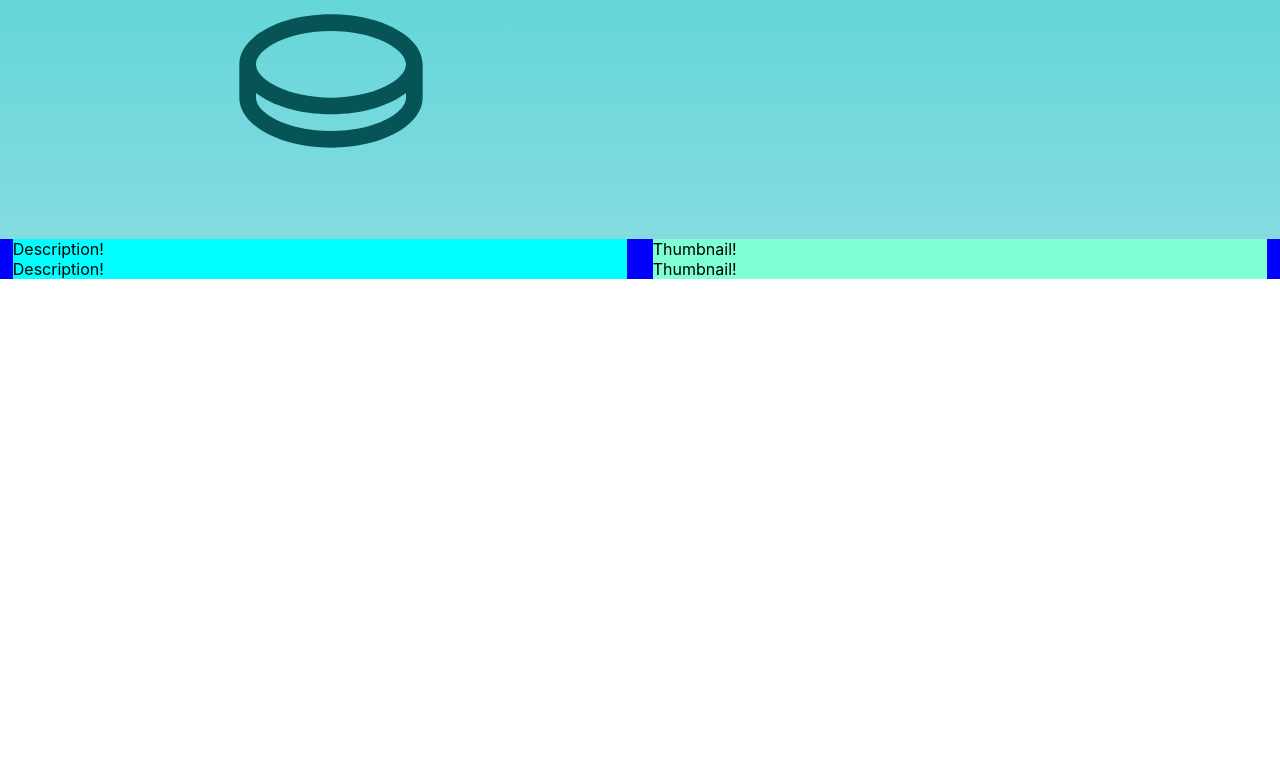
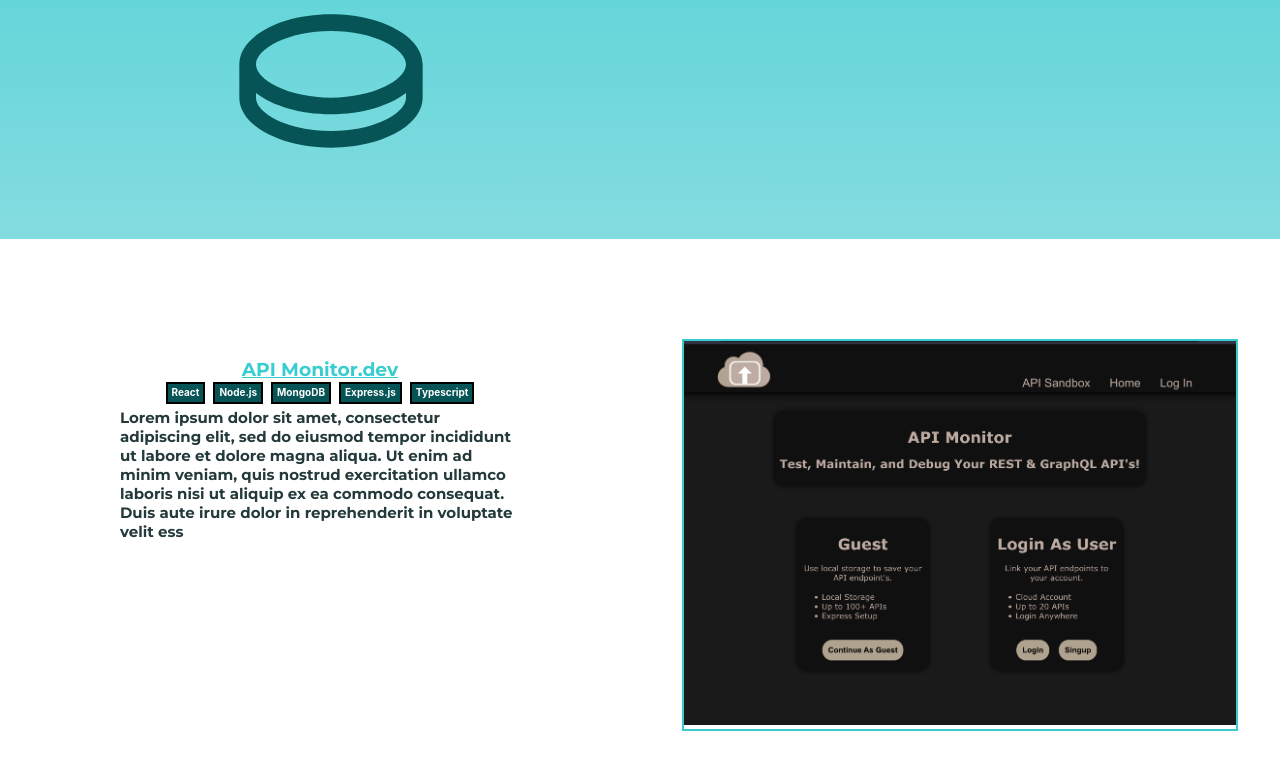
Before and after one commit to JoshBergman/Portfolio-v2, a React (Create React App) app: page / in a window 1280 px wide. Shown: the part 1142-1911 px from the top of the page. Built offline with nearby package versions, Linux system fonts and the light colour scheme.

Commit message:
Project Essientials 80%

```diff
--- a/src/Components/ProjectsUI/SingleProject.module.css
+++ b/src/Components/ProjectsUI/SingleProject.module.css
@@ -1,5 +1,4 @@
 .projectContainer {
-    background-color: blue;
     width: 100%;
     height: fit-content;
 
@@ -7,16 +6,73 @@
     justify-content: space-evenly;
     flex-direction: row;
     flex-wrap: wrap;
+
+    margin-top: 100px;
+    margin-bottom: 100px;
 }
 
 .descContainer {
-    background-color: aqua;
     width: 48%;
     margin: 0 auto;
 }
 
 .thumbnailContainer {
-    background-color: aquamarine;
     width: 48%;
     margin: 0 auto;
 }
+
+.img {
+    width: 100%;
+}
+
+.imgContainer {
+    width: 90%;
+    height: fit-content;
+    margin: 0 auto;
+
+    border: 2px solid rgb(56, 205, 208);
+}
+
+.title {
+    color: rgb(56, 205, 208);
+    text-decoration: underline;
+    font-weight: bold;
+    text-align: center;
+    font-family: Montserrat, sans-serif;
+
+    margin-bottom: -15px;
+}
+
+.desc {
+    color: rgb(36, 57, 57);
+    font-size: 15px;
+    font-family: Montserrat, sans-serif;
+    max-width: 400px;
+    margin: 0 auto;
+    margin-top: 15px;
+}
+
+.tech {
+    width: fit-content;
+    height: 16px;
+    font-size: 10px;
+    font-weight: bold;
+    color: rgb(255, 255, 255);
+    display: inline-block;
+    margin: 4px;
+    padding-left: 4px;
+    padding-right: 4px;
+    padding-top: 2px;
+
+    background-color: rgb(7, 84, 86);
+    border: 2px solid black;
+}
+
+.techsContainer {
+    margin: 0 auto;
+    width: fit-content;
+    height: fit-content;
+    display: block;
+    margin-top: 12px;
+    margin-bottom: -15px;
+}
--- a/src/Components/ProjectsUI/SingleProject.tsx
+++ b/src/Components/ProjectsUI/SingleProject.tsx
@@ -2,20 +2,53 @@ import React from 'react';
 
 import styles from './SingleProject.module.css';
 
-interface ProjectProps {
-    desc: any;
-    thumbnailImg: any;
+export interface ProjectInfo {
+    desc: string;
+    img: string;
+    imgAlt: string;
     title: string;
+    alternate: boolean; //decides whether to render components in alternating order
+    techs?: string[];
 }
 
-export default function SingleProject() {
+interface ProjectProps {
+  ProjectInfo: ProjectInfo
+}
+
+export default function SingleProject(ProjectDetails:ProjectProps) {
+  const info = ProjectDetails.ProjectInfo;
+
+  const descContainerClass = info.alternate ? styles.altDescContainer : styles.descContainer;
+  const thumbnailContainerClass = info.alternate ? styles.altThumbnailContainer : styles.thumbnailContainer;
+
+  const getTechs = () => {
+    if(info.techs && info.techs.length >= 1){
+      return (
+        <div className={styles.techsContainer} >
+          {
+          info.techs.map((tech) =>
+            <div className={styles.tech}>
+                {tech}
+            </div>)
+          }
+        </div>
+      );
+    } else {
+      return;
+    }
+  };
+
   return (
     <div className={styles.projectContainer} >
-        <div className={styles.descContainer}>
-            Description!
+        <div className={descContainerClass}>
+          <h3 className={styles.title}>{info.title}</h3>
+          {getTechs()}
+            <p className={styles.desc} >{info.desc}</p>
         </div>
-        <div className={styles.thumbnailContainer}>
-            Thumbnail!
+        <div className={thumbnailContainerClass}>
+            <div className={styles.imgContainer} >
+            <img src={info.img} alt={info.imgAlt} className={styles.img} />
+            </div>
         </div>
     </div>
   )
--- a/src/Components/Sections/Project.tsx
+++ b/src/Components/Sections/Project.tsx
@@ -2,12 +2,26 @@ import React from 'react';
 import SingleProject from '../ProjectsUI/SingleProject';
 
 import styles from './Project.module.css';
+import { ProjectInfo } from '../ProjectsUI/SingleProject';
+import { descriptions } from './ProjectDescriptions';
+
+import APIMonitor from '../ProjectsUI/Thumbnails/APIMonitor.png';
+
 
 export default function Project() {
+
+  const APIMonitorInfo: ProjectInfo = {
+    img: APIMonitor,
+    imgAlt: "A.P.I. Monitor dot dev thumbnail",
+    title: "API Monitor.dev",
+    desc: descriptions.apimonitor,
+    techs: ["React", "Node.js", "MongoDB", "Express.js", "Typescript"],
+    alternate: false,
+  };
+
   return (
     <div className={styles.projectsContainer} id="projects">
-        <SingleProject />
-        <SingleProject />
+        <SingleProject ProjectInfo={APIMonitorInfo} />
     </div>
   );
 }
--- /dev/null
+++ b/src/Components/Sections/ProjectDescriptions.ts
@@ -0,0 +1,3 @@
+export const descriptions = {
+    apimonitor: "Lorem ipsum dolor sit amet, consectetur adipiscing elit, sed do eiusmod tempor incididunt ut labore et dolore magna aliqua. Ut enim ad minim veniam, quis nostrud exercitation ullamco laboris nisi ut aliquip ex ea commodo consequat. Duis aute irure dolor in reprehenderit in voluptate velit ess"
+};
--- a/src/Components/Sections/Skills.module.css
+++ b/src/Components/Sections/Skills.module.css
@@ -7,7 +7,7 @@
 
     display: flex;
     justify-content: space-evenly;
-    flex-wrap:wrap;
+    flex-wrap: wrap;
 }
 
 .optionsDiv {
--- a/src/Components/SkillsUI/BackendBlips.tsx
+++ b/src/Components/SkillsUI/BackendBlips.tsx
@@ -3,13 +3,13 @@ import React from 'react';
 import TechnologyBlip from './TechnologyBlip';
 
 import MongoDB from './Logos/MongoDB.png';
-import JS from './Logos/JS.png';
-import TS from './Logos/TS.png';
+// import JS from './Logos/JS.png';
+// import TS from './Logos/TS.png';
 import NodeJS from './Logos/NodeJS.png';
 import GraphQL from './Logos/GraphQL.png';
 import Rest from './Logos/RestAPI.png';
 import ExpressJS from './Logos/ExpressJS.png';
-import Python from './Logos/Python.png';
+// import Python from './Logos/Python.png';
 
 
 export default function FrontendBlips() {
@@ -21,15 +21,15 @@ export default function FrontendBlips() {
 
         <TechnologyBlip pic={NodeJS} picAlt="Node JS Logo">Node.js</TechnologyBlip>
 
-        <TechnologyBlip pic={JS} picAlt="Javascript Logo">Javascript</TechnologyBlip>
+        {/* <TechnologyBlip pic={JS} picAlt="Javascript Logo">Javascript</TechnologyBlip>
 
-        <TechnologyBlip pic={TS} picAlt="Typescript Logo">Typescript</TechnologyBlip>
+        <TechnologyBlip pic={TS} picAlt="Typescript Logo">Typescript</TechnologyBlip> */}
 
         <TechnologyBlip pic={Rest} picAlt="REST API Logo">Rest API</TechnologyBlip>
 
         <TechnologyBlip pic={GraphQL} picAlt="GraphQL API Logo">GraphQL</TechnologyBlip>
 
-        <TechnologyBlip pic={Python} picAlt="Python Logo">Python</TechnologyBlip>
+        {/* <TechnologyBlip pic={Python} picAlt="Python Logo">Python</TechnologyBlip> */}
     </React.Fragment>
   )
 }
--- a/src/Components/SkillsUI/FrontendBlips.tsx
+++ b/src/Components/SkillsUI/FrontendBlips.tsx
@@ -3,12 +3,12 @@ import React from 'react';
 import TechnologyBlip from './TechnologyBlip';
 
 import ReactLogo from './Logos/React.png';
-import JS from './Logos/JS.png';
+// import JS from './Logos/JS.png';
 import TS from './Logos/TS.png';
-import HTML from './Logos/HTML.png';
-import CSS from './Logos/CSS.png';
+// import HTML from './Logos/HTML.png';
+// import CSS from './Logos/CSS.png';
 import Redux from './Logos/Redux.png';
-import Context from './Logos/Context.png';
+// import Context from './Logos/Context.png';
 import Webpack from './Logos/Webpack.png';
 import Jest from './Logos/Jest.png';
 
@@ -18,19 +18,19 @@ export default function FrontendBlips() {
     <React.Fragment>
         <TechnologyBlip pic={ReactLogo} picAlt="React Logo">React.js</TechnologyBlip>
 
-        <TechnologyBlip pic={JS} picAlt="Javascript Logo">Javascript</TechnologyBlip>
+        {/* <TechnologyBlip pic={JS} picAlt="Javascript Logo">Javascript</TechnologyBlip> */}
 
         <TechnologyBlip pic={TS} picAlt="Typescript Logo">Typescript</TechnologyBlip>
 
-        <TechnologyBlip pic={HTML} picAlt="HTML Logo">HTML</TechnologyBlip>
+        {/* <TechnologyBlip pic={HTML} picAlt="HTML Logo">HTML</TechnologyBlip>
 
-        <TechnologyBlip pic={CSS} picAlt="CSS Logo">CSS</TechnologyBlip>
+        <TechnologyBlip pic={CSS} picAlt="CSS Logo">CSS</TechnologyBlip> */}
 
         <TechnologyBlip pic={Jest} picAlt="Jest Logo">Jest</TechnologyBlip>
 
         <TechnologyBlip pic={Redux} picAlt="Redux Logo">Redux</TechnologyBlip>
 
-        <TechnologyBlip pic={Context} picAlt="Context Logo">Context</TechnologyBlip>
+        {/* <TechnologyBlip pic={Context} picAlt="Context Logo">Context</TechnologyBlip> */}
 
         <TechnologyBlip pic={Webpack} picAlt="Webpack Logo">Webpack</TechnologyBlip>
     </React.Fragment>
--- a/src/Components/SkillsUI/Tech.module.css
+++ b/src/Components/SkillsUI/Tech.module.css
@@ -7,7 +7,7 @@
     height: fit-content;
     width: fit-content;
 
-    margin: 20px;
+    margin: 22px;
     background-color: rgba(0, 0, 0, 0.073);
     padding: 5px;
     box-shadow: 0 0 5px rgba(0, 0, 0, 0.601);
@@ -18,6 +18,7 @@
     display: block;
     text-align: center;
     font-weight: bold;
+    font-size: 12px;
 }
 
 @media (max-width: 600px) {
```
Also changed, not shown: src/Components/ProjectsUI/Thumbnails/APIMonitor.png (added).
